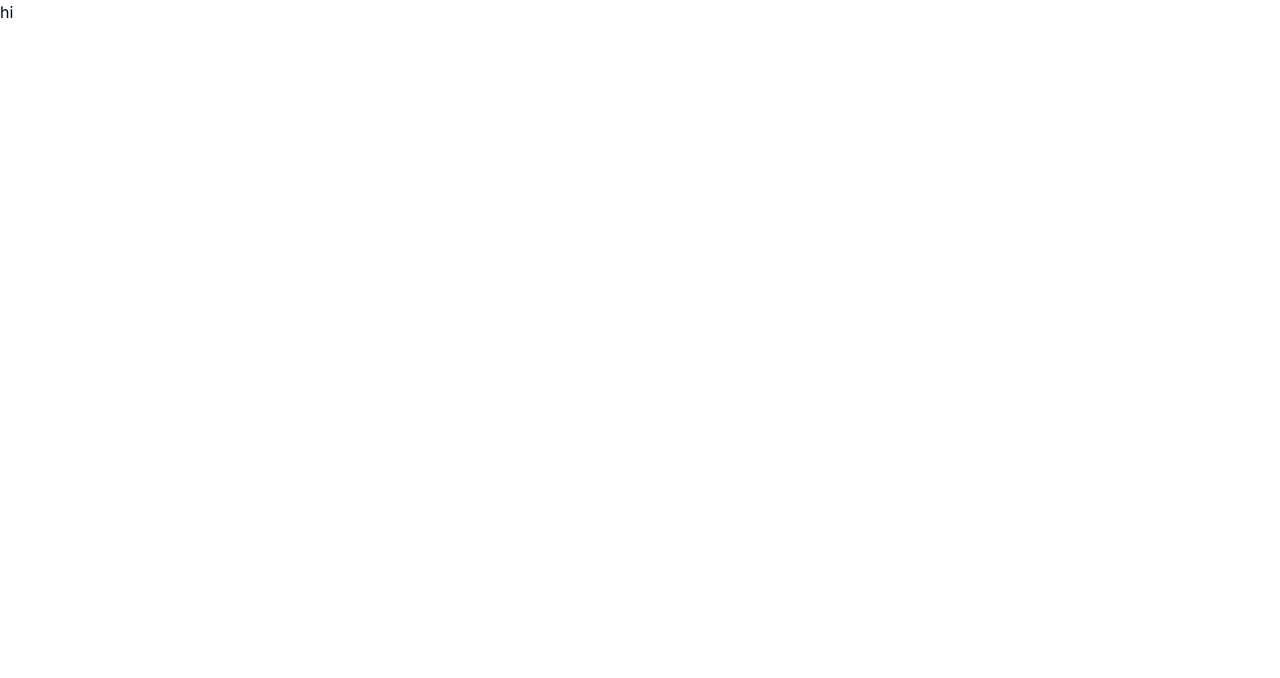
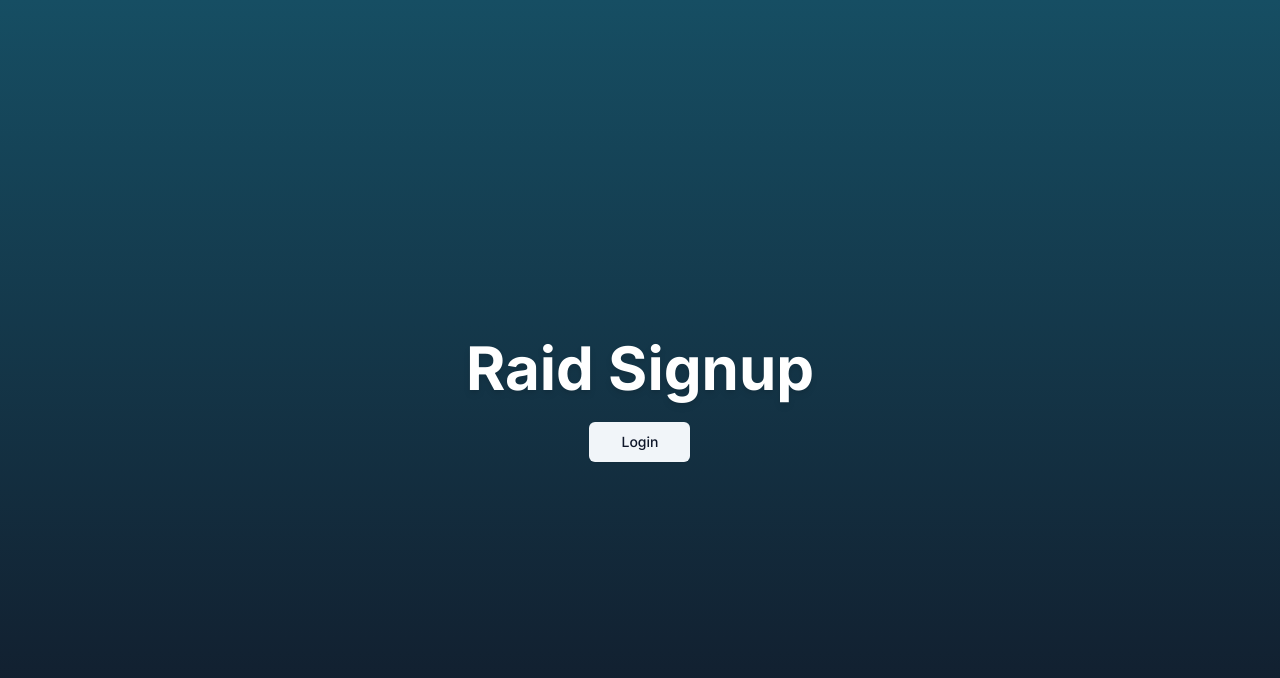
Before and after one commit to Zanges/raid-signup, a Next.js app: page / in a window 1280 px wide. Shown: the top 678 px of the page. Built offline with nearby package versions, Linux system fonts and the light colour scheme.

Commit message:
Update Home page

```diff
--- a/app/globals.css
+++ b/app/globals.css
@@ -1,6 +1,12 @@
 @tailwind base;
 @tailwind components;
 @tailwind utilities;
+
+html,
+body,
+:root {
+  height: 100%;
+}
 
 @layer base {
   :root {
--- a/app/page.tsx
+++ b/app/page.tsx
@@ -1,7 +1,23 @@
+import { LoginButton } from "@/components/auth/login-button";
+import { Button } from "@/components/ui/button";
+
 export default function Home() {
   return (
-    <p>
-      hi
-    </p>
+    <main
+      className="flex h-full flex-col items-center justify-center bg-gradient-to-b from-cyan-900 to-gray-900"
+    >
+      <div className="space-y-6 text-center">
+        <h1 className="text-6xl font-bold text-white drop-shadow-md">
+          Raid Signup
+        </h1>
+        <div>
+          <LoginButton>
+            <Button variant="secondary" size="lg">
+              Login
+            </Button>
+          </LoginButton>
+        </div>
+      </div>
+    </main>
   )
 }
```
